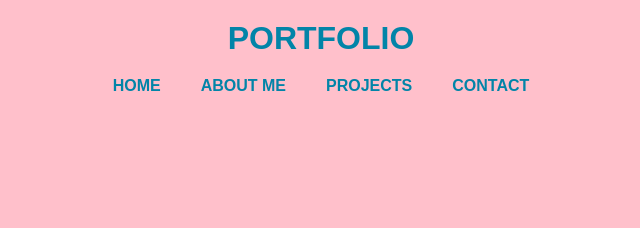
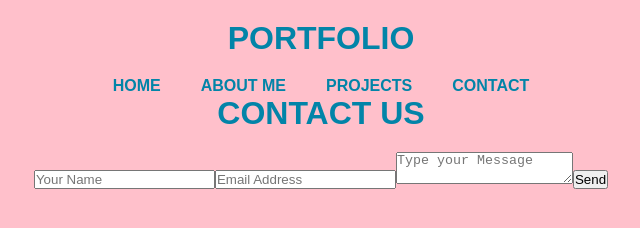
Before and after one commit to jimmabelle/portfolio, a React app: page /Contact in a window 1280 px wide. Shown: the whole page, without its empty margins (319-959 px from the left). Built offline with nearby package versions, Linux system fonts and the light colour scheme.

Commit message:
creating new folder contact

```diff
--- a/src/components/app.js
+++ b/src/components/app.js
@@ -3,6 +3,7 @@ import { BrowserRouter, Route, Link } from "react-router-dom"
 
 import Home from "./home/index"
 import About from "./about/index"
+import Contact from "./contact/index"
 
 class App extends React.Component {
 
@@ -19,6 +20,7 @@ class App extends React.Component {
           </ul>
           <Route path="/" exact component={Home} />
           <Route path="/About" component={About} />
+          <Route path="/Contact" component={Contact} />
         </div>
       </BrowserRouter>
     )
--- /dev/null
+++ b/src/components/contact/index.js
@@ -0,0 +1,20 @@
+import React from "react"
+import "./index.css"
+
+class Contact extends React.Component {
+  render() {
+    return (
+      <div className="form-style-6">
+        <h1>Contact Us</h1>
+        <form>
+          <input type="text" name="field1" placeholder="Your Name" />
+          <input type="email" name="field2" placeholder="Email Address" />
+          <textarea name="field3" placeholder="Type your Message" />
+          <input type="submit" value="Send" />
+        </form>
+      </div>
+    )
+  }
+}
+
+export default Contact
--- a/src/components/home/index.css
+++ b/src/components/home/index.css
@@ -6,7 +6,7 @@
   background-size: cover;
   position: relative;
   text-align: center;
-  margin-top: 20px;
+  margin-top: 40px;
 }
 
 .hero-container .inner-container {
```
Also changed, not shown: src/components/contact/index.css (added).
